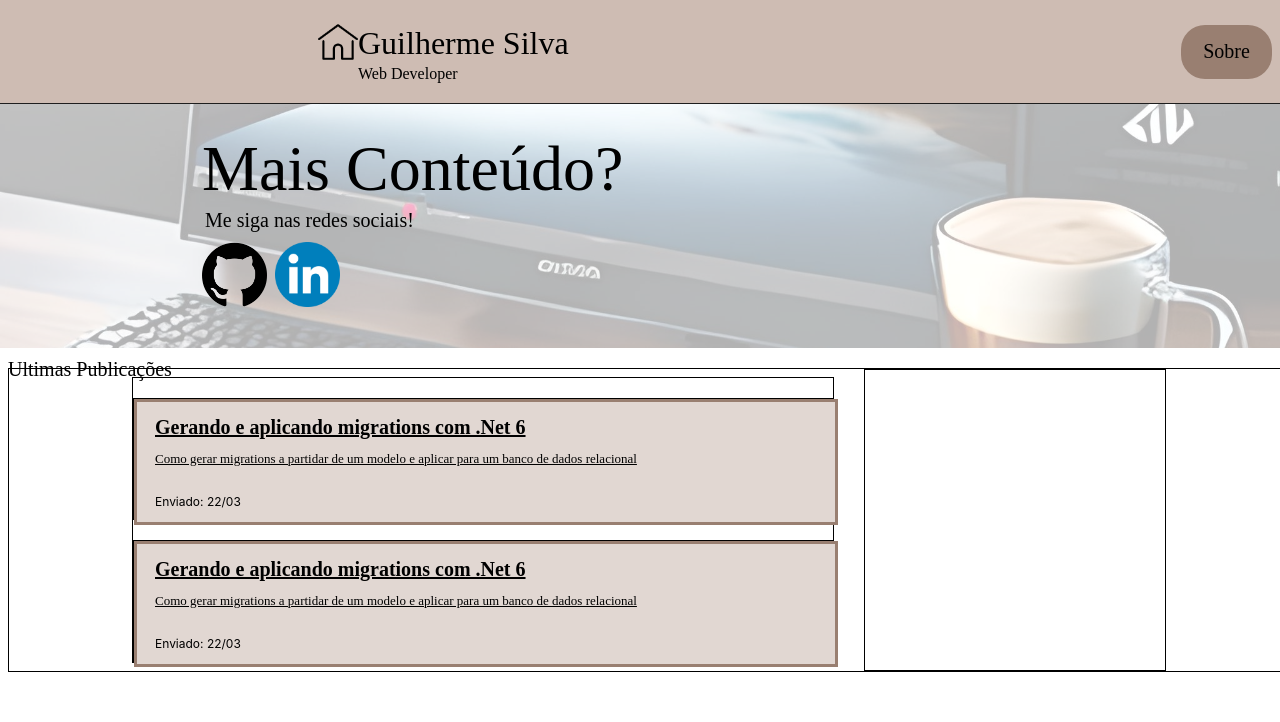
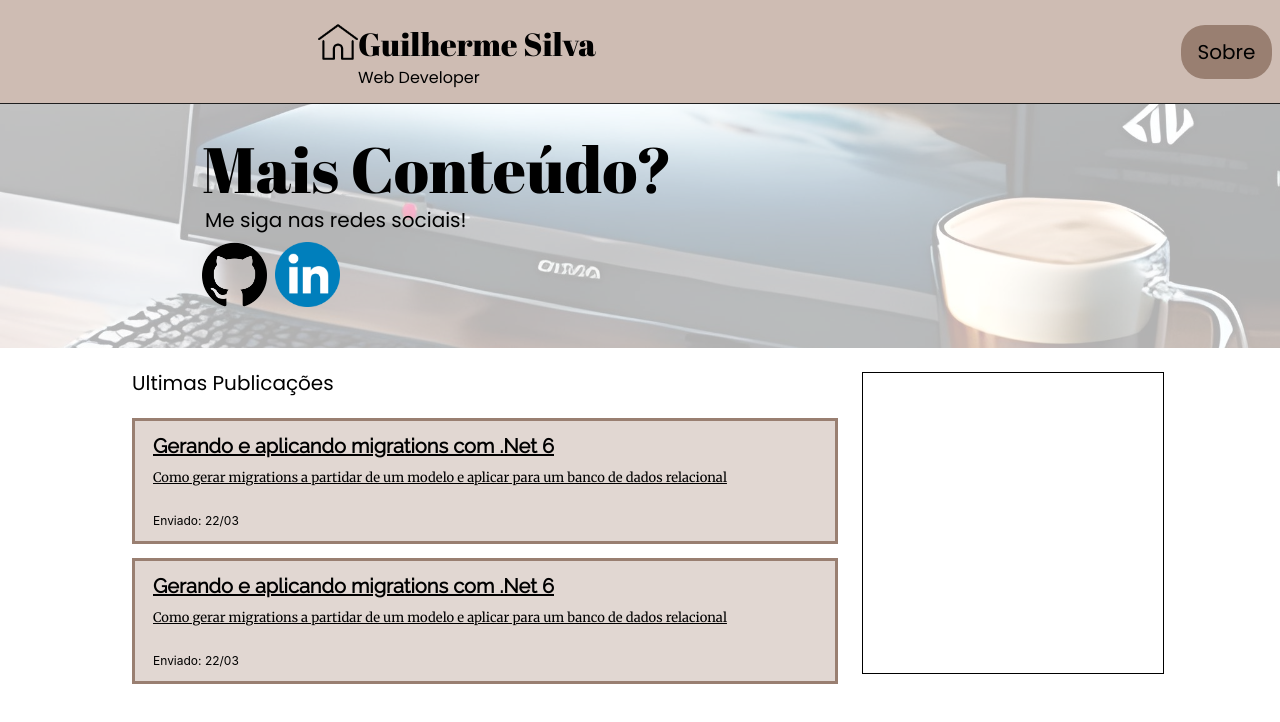
Before and after one commit to DevGuilhermeSv/Portfolio, an Angular app: page / in a window 1280 px wide. Shown: the top 722 px of the page. Built offline with nearby package versions, Linux system fonts and the light colour scheme.

Commit message:
applied fonts to project

```diff
--- a/src/app/app.component.css
+++ b/src/app/app.component.css
@@ -1,13 +1,10 @@
-p{
-    position: absolute;
-    top: 338px ;
+#last-pub{
     font-family: 'Poppins';
     font-size: 20px;
 }
 #body{
     position: absolute;
     top: 368px;
-    border: black solid 1px;
     display: flex;
     width: 100%;
     height: auto;
@@ -15,7 +12,6 @@ p{
     justify-content: center;
 }
 #list{
-    border: black solid 1px;
     display: flex;
     flex-direction: column;
     width: 700px;
@@ -27,7 +23,6 @@ p{
     margin-left: 30px;
 }
 .element{
-    border: black solid 1px;
     height: 120px ;
     margin-top: 20px;
 }
--- a/src/app/app.component.html
+++ b/src/app/app.component.html
@@ -1,9 +1,12 @@
 
   <app-header></app-header>
   <app-welcome></app-welcome>
-  <p>Ultimas Publicações</p>
+
   <div id="body">
+
+
     <div id="list" >
+      <div id="last-pub">Ultimas Publicações</div>
       <div class="element" *ngFor="let art of articles">
         <app-element-list [article]="art">
         </app-element-list>
--- a/src/index.html
+++ b/src/index.html
@@ -6,6 +6,8 @@
   <base href="/">
   <meta name="viewport" content="width=device-width, initial-scale=1">
   <link rel="icon" type="image/x-icon" href="favicon.ico">
+  <link rel="stylesheet" href="https://fonts.googleapis.com/css2?family=Raleway&family=Merriweather&family=Abril%20Fatface&family=Poppins">
+
 </head>
 <body>
   <app-root></app-root>
```
